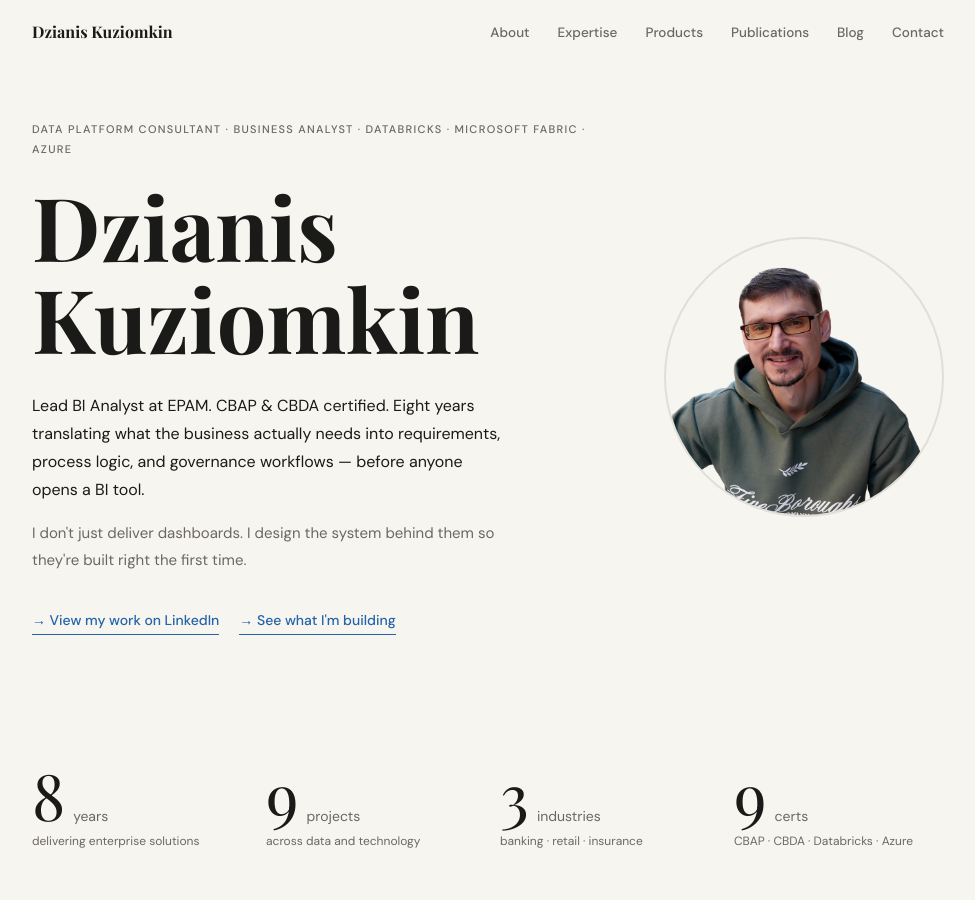
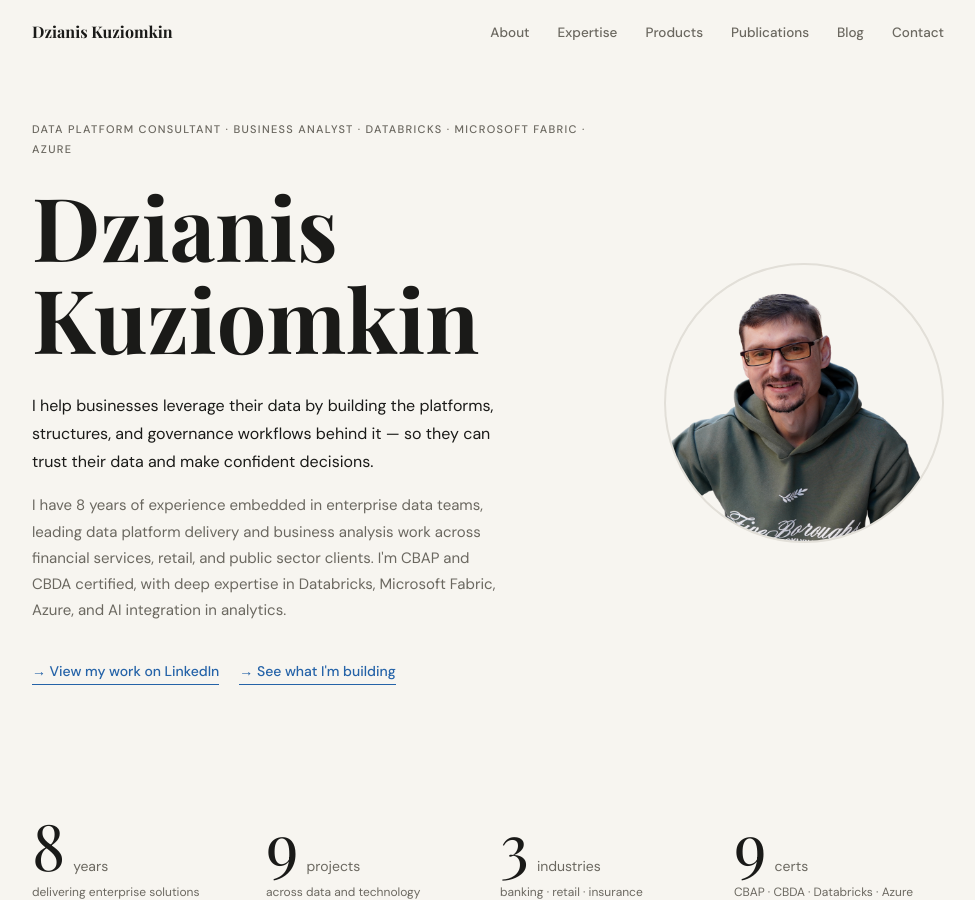
Before and after one commit to Kuziomkin/dzianiskuziomkin_landing, a Jekyll site: the page index.html, which Jekyll copies as it is, in a window 1280 px wide and 900 px high. Shown: the whole window, without its empty margins (152-1127 px from the left). Built offline with Jekyll 4.4.1, drawn with Linux system fonts in a browser that asks for light colours; some web fonts are replaced.

Commit message:
Adjusted main text

```diff
--- a/index.html
+++ b/index.html
@@ -124,13 +124,10 @@
                         Fabric · Azure</span>
                     <h1 class="hero-name">Dzianis Kuziomkin</h1>
                     <p class="hero-subtitle">
-                        Lead BI Analyst at EPAM. CBAP &amp; CBDA certified. Eight years translating what the
-                        business actually needs into requirements, process logic, and governance workflows —
-                        before anyone opens a BI tool.
+                        I help businesses leverage their data by building the platforms, structures, and governance workflows behind it — so they can trust their data and make confident decisions.
                     </p>
                     <p class="hero-subtitle-2">
-                        I don't just deliver dashboards. I design the system behind them
-                        so they're built right the first time.
+                        I have 8 years of experience embedded in enterprise data teams, leading data platform delivery and business analysis work across financial services, retail, and public sector clients. I'm CBAP and CBDA certified, with deep expertise in Databricks, Microsoft Fabric, Azure, and AI integration in analytics.
                     </p>
                     <div class="hero-ctas">
                         <a href="https://www.linkedin.com/in/dzianis-kuziomkin/" target="_blank"
```
